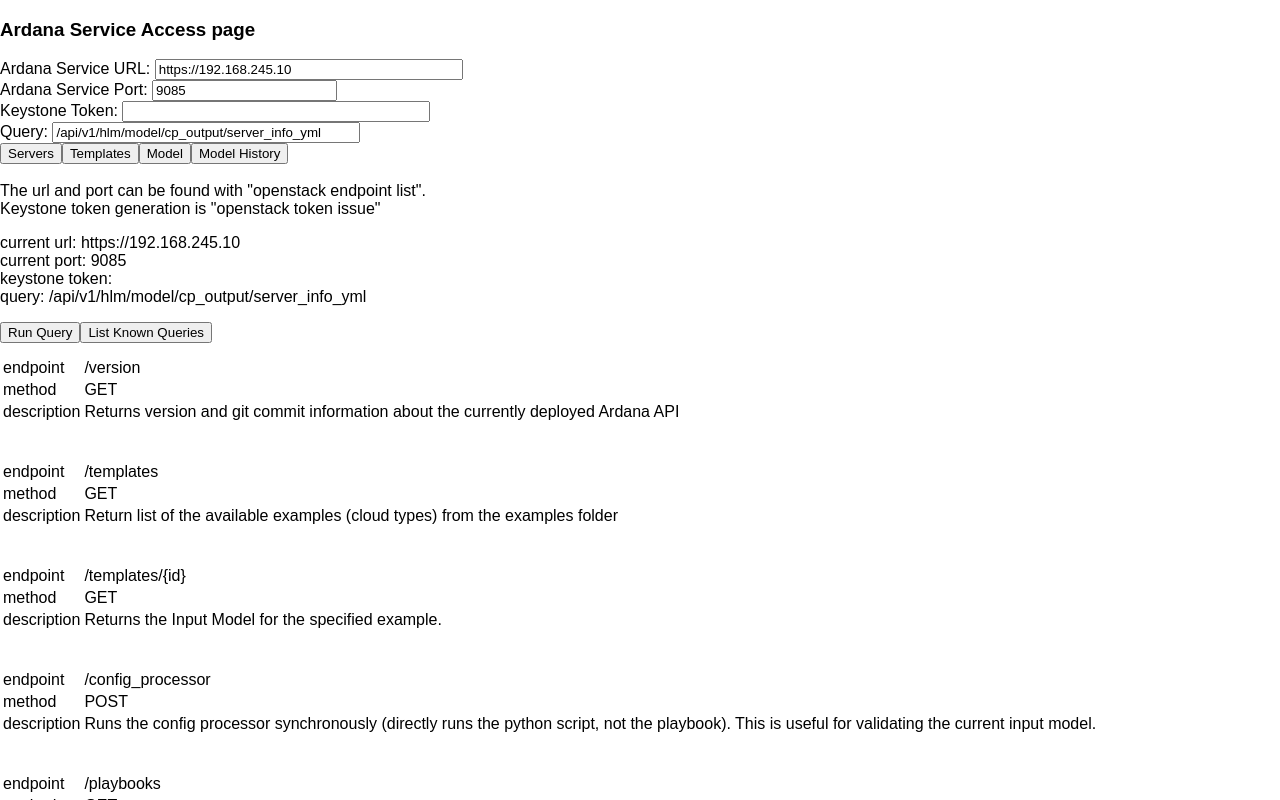
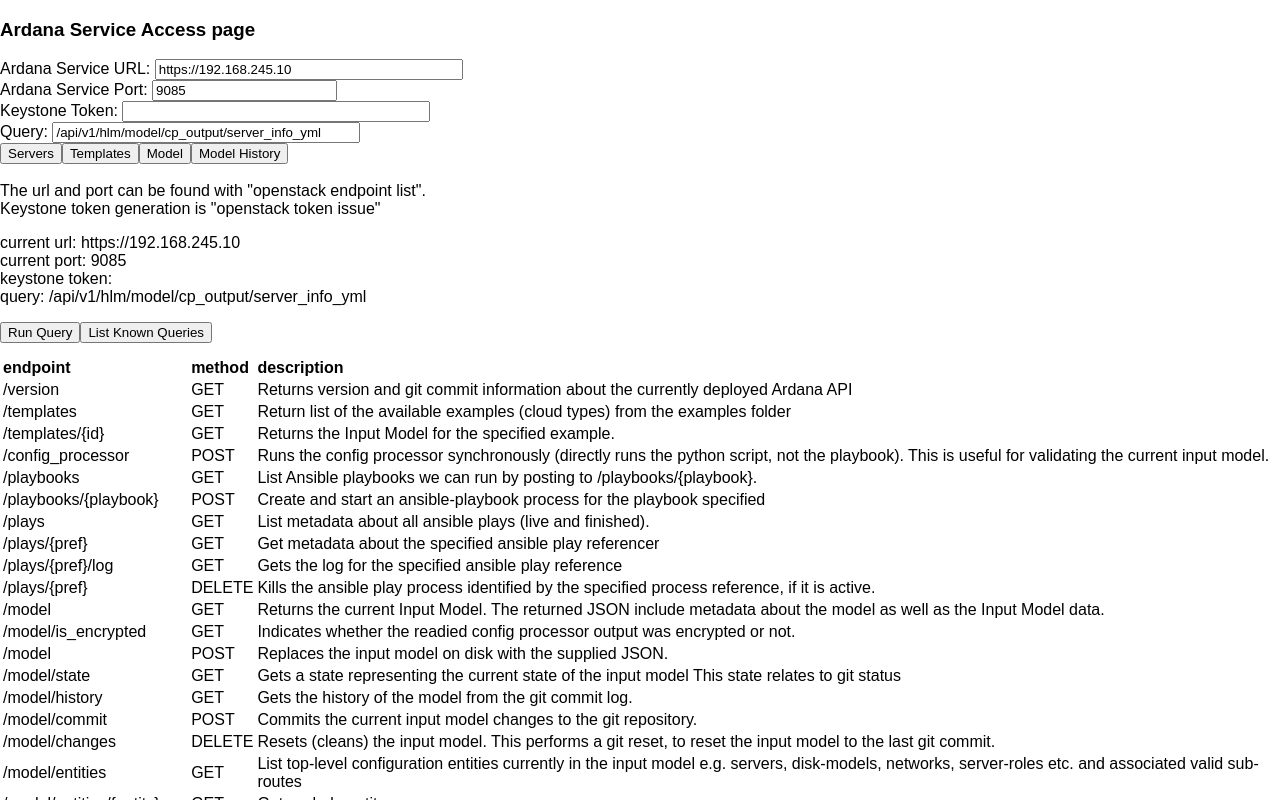
Before and after one commit to ArdanaCLM/manager-cloud-installer, a React (Create React App) app: page / in a window 1280 px wide. Both pictures are taken after a click on the button "List Known Queries". Shown: the top 800 px of the page. Built offline with nearby package versions, Linux system fonts and the light colour scheme.

Commit message:
Improve format of query list
Change-Id: I6d095bfe87a9720afb8e4e9fd8db33fd7745dc29

```diff
--- a/src/sandbox/ardanaServerList.js
+++ b/src/sandbox/ardanaServerList.js
@@ -127,26 +127,24 @@
     render() {
         var listItems = this.props.items.map(function(item) {
             return (
-                <div>
-                    <table>
-                        <tr>
-                            <td>endpoint</td><td>{item.endpoint}</td>
-                        </tr>
-                        <tr>
-                            <td>method</td><td>{item.method}</td>
-                        </tr>
-                        <tr>
-                            <td>description</td><td>{item.description}</td>
-                        </tr>
-                    </table>
-                    <br/><br/>
-                </div>
+              <tr>
+                <td>{item.endpoint}</td>
+                <td>{item.method}</td>
+                <td>{item.description}</td>
+              </tr>
             );
         });
 
         return (
             <div>
-                    {listItems}
+              <table>
+                <tr style={{'font-weight': 'bold'}}>
+                  <td>endpoint</td>
+                  <td>method</td>
+                  <td>description</td>
+                </tr>
+                {listItems}
+              </table>
             </div>
         )
     }
```
